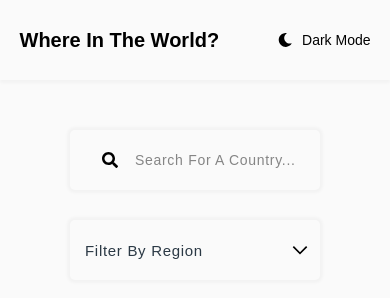
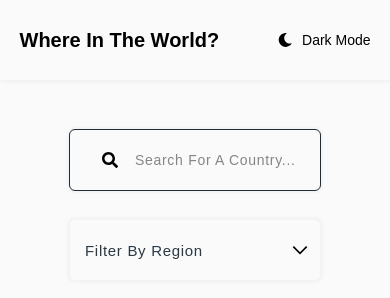
Before and after one commit to sabapetriashvili/countries, a plain HTML site: page index.html in a window 390 px wide. Drawn offline with Linux system fonts and the light colour scheme; no server answers.

Commit message:
Add files via upload

```diff
--- a/style.css
+++ b/style.css
@@ -320,7 +320,7 @@
       width: 250px;
       padding-left: 65px;
       font-size: 14px;
-      outline: black;
+      outline: 1px solid var(--More-Dark-Blue);
     }
 
     #search::placeholder {
```
